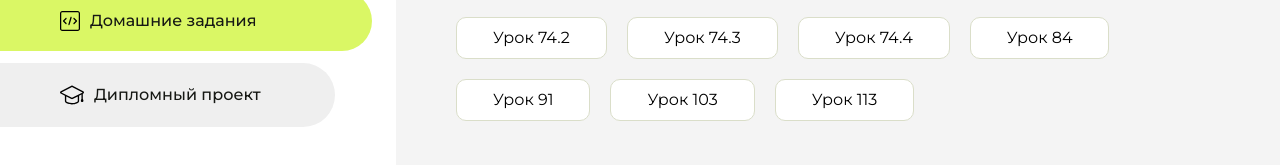
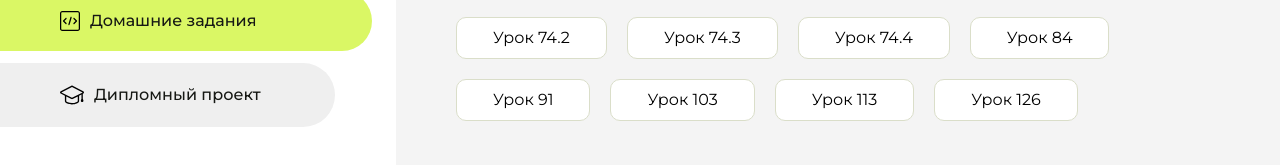
Before and after one commit to FredVuber001/homework1, a plain HTML site: page index.html in a window 1280 px wide. Shown: the part 345-510 px from the top of the page. Drawn offline with Linux system fonts and the light colour scheme.

Commit message:
Update index.html

```diff
--- a/index.html
+++ b/index.html
@@ -140,6 +140,9 @@
                     <li class="content__list-item">
                         <a href="Домашняя работа Урок 113/index.html">Урок 113</a>
                     </li>
+                    <li class="content__list-item">
+                        <a href="Домашняя работа Урок 126/index.html">Урок 126</a>
+                    </li>
                 </ul>
             </div>
             <div class="content__block hidden" id="diplomBlock">
```
